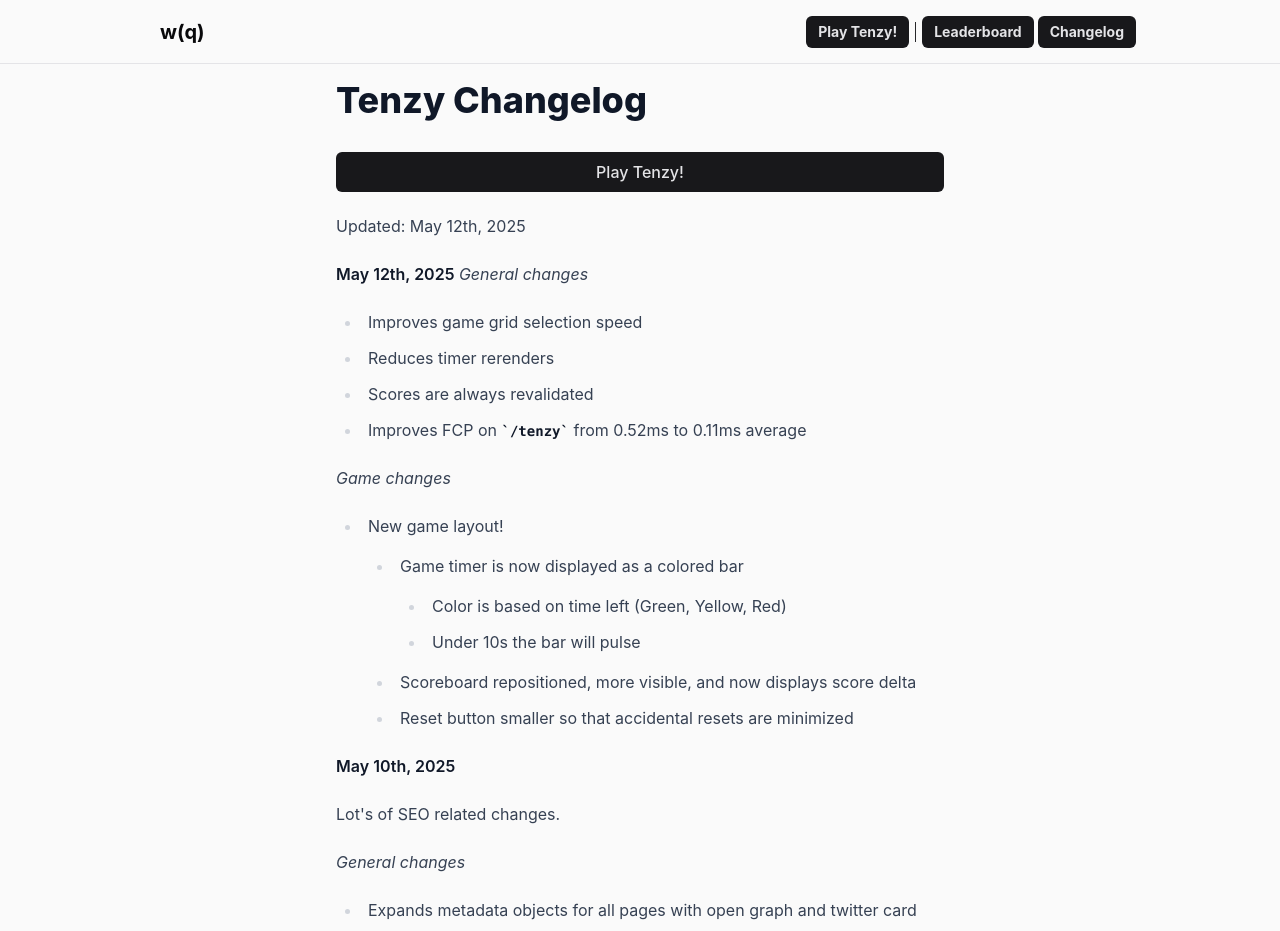
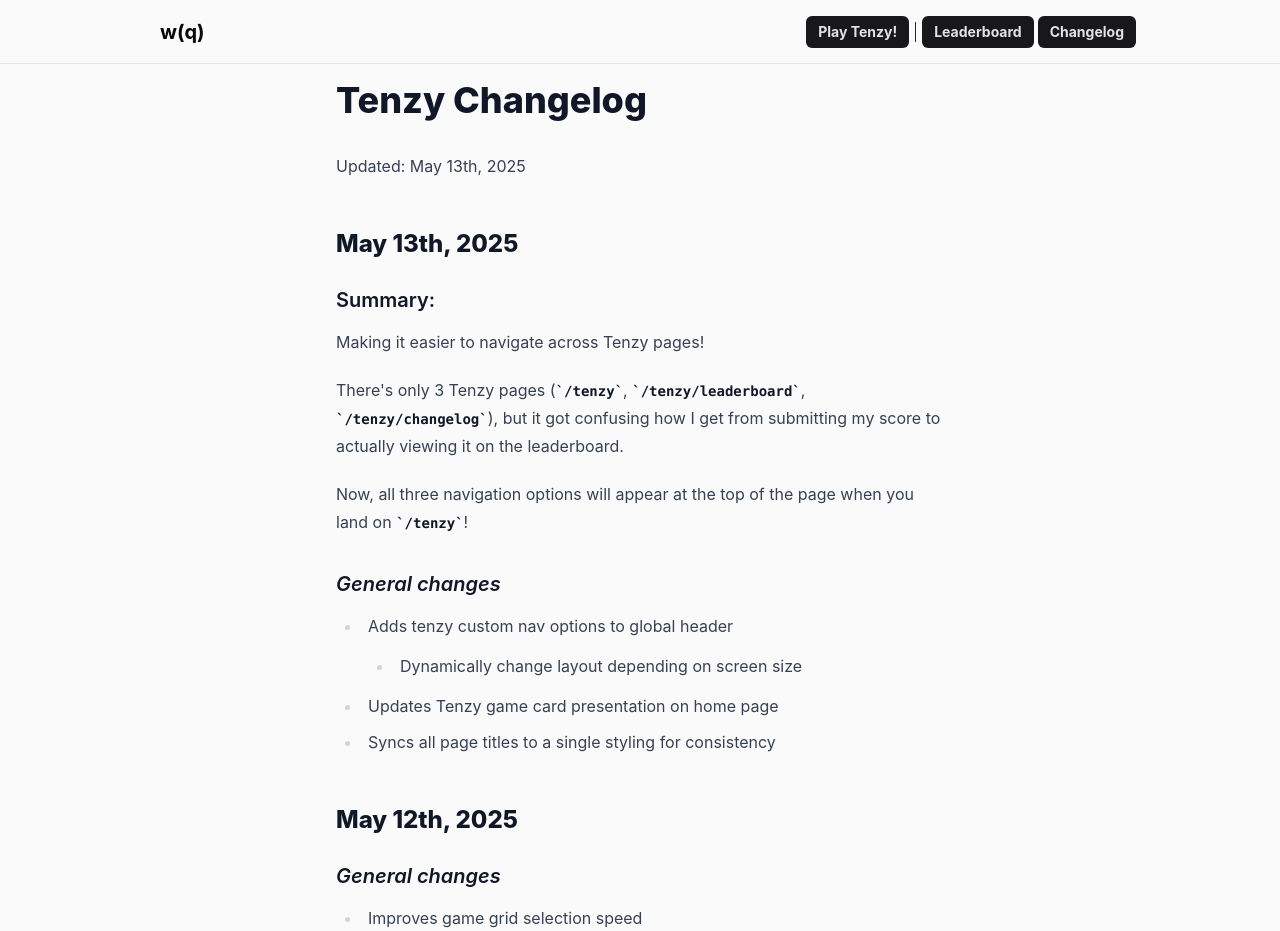
Before and after one commit to Sanghawk/fruitbox-practice, a Next.js app: page /tenzy/changelog in a window 1280 px wide. Shown: the top 931 px of the page. Built offline with nearby package versions, Linux system fonts and the light colour scheme.

Commit message:
updates changelog, unifies h1 styling, updates content and styling for tenzy game card and start screen

```diff
--- a/app/globals.css
+++ b/app/globals.css
@@ -58,6 +58,9 @@
 @layer utilities {
   .base-bg-and-text {
     @apply bg-base-50 dark:bg-base-950 text-base-950 dark:text-base-50;
+  }
+  .page-title {
+    @apply text-4xl font-extrabold;
   }
 }
 
--- a/app/page.tsx
+++ b/app/page.tsx
@@ -13,8 +13,8 @@ export default function Home() {
         type="application/ld+json"
         dangerouslySetInnerHTML={{ __html: JSON.stringify(jsonLd) }}
       />
-      <div className="mx-4">
-        <div className="py-4 flex gap-2">
+      <div className="w-full mx-auto max-w-screen-sm p-4">
+        <div className="">
           <TenzyGameCard />
         </div>
       </div>
--- a/app/tenzy/changelog/page.mdx
+++ b/app/tenzy/changelog/page.mdx
@@ -1,21 +1,34 @@
-import Link from "next/link";
-
 # Tenzy Changelog
 
-<Link href="/tenzy">
-  <button className="btn btn-md btn-primary w-full">Play Tenzy!</button>
-</Link>
-Updated: May 12th, 2025
+Updated: May 13th, 2025
 
-**May 12th, 2025**
-_General changes_
+## **May 13th, 2025**
+
+### Summary:
+
+Making it easier to navigate across Tenzy pages!
+
+There's only 3 Tenzy pages (`/tenzy`, `/tenzy/leaderboard`, `/tenzy/changelog`), but it got confusing how I get from submitting my score to actually viewing it on the leaderboard.
+
+Now, all three navigation options will appear at the top of the page when you land on `/tenzy`!
+
+### _General changes_
+
+- Adds tenzy custom nav options to global header
+  - Dynamically change layout depending on screen size
+- Updates Tenzy game card presentation on home page
+- Syncs all page titles to a single styling for consistency
+
+## **May 12th, 2025**
+
+### _General changes_
 
 - Improves game grid selection speed
 - Reduces timer rerenders
 - Scores are always revalidated
 - Improves FCP on `/tenzy` from 0.52ms to 0.11ms average
 
-_Game changes_
+### _Game changes_
 
 - New game layout!
   - Game timer is now displayed as a colored bar
@@ -24,11 +37,11 @@ _Game changes_
   - Scoreboard repositioned, more visible, and now displays score delta
   - Reset button smaller so that accidental resets are minimized
 
-**May 10th, 2025**
+## **May 10th, 2025**
 
 Lot's of SEO related changes.
 
-_General changes_
+### _General changes_
 
 - Expands metadata objects for all pages with open graph and twitter card support
   - `/`
@@ -39,26 +52,26 @@ _General changes_
 - Supports use of JSON-LD injections
 - Fixes heading structure (i.e.) h1 is now only for significant page titles
 
-**May 9th, 2025**
+## **May 9th, 2025**
 
-_General changes_
+### _General changes_
 
 - Full leaderboard page for tenzy
 
-**May 8th, 2025**
+## **May 8th, 2025**
 
-_General changes_
+### _General changes_
 
 - Moved **Tenzy** into `/tenzy`. `/` is now used for home page for other **While In Queue** games.
 - Created `/tenzy/changelog` to view updates made to **Tenzy**
 - Fixed typo in Tenzy instructions 😉 and adds link to `/tenzy/changelog`
 - Header title changed and now takes you to `/`
 
-_Game changes_
+### _Game changes_
 
 - Added a sound effect when find group sums of 10.
 
-_Balancing_
+### _Balancing_
 
 Adjusted number distribution to create more strategic gameplay:
 
--- a/app/tenzy/components/Leaderboard.tsx
+++ b/app/tenzy/components/Leaderboard.tsx
@@ -4,7 +4,7 @@ import { Score } from "@/app/tenzy/types";
 export default async function Leaderboard({ scores }: { scores: Score[] }) {
   return (
     <div className="">
-      <h1 className="text-2xl mb-4 font-bold">Tenzy Leaderboard</h1>
+      <h1 className="page-title mb-4">Tenzy Leaderboard</h1>
       <ol className="pl-0 flex flex-col gap-2">
         {scores.map((s, i) => (
           <li
--- a/app/tenzy/views/EndScreen/EndScreen.tsx
+++ b/app/tenzy/views/EndScreen/EndScreen.tsx
@@ -17,7 +17,7 @@ export default async function EndScreen() {
           <div className="h-full mx-4 flex flex-col justify-center gap-4">
             <div>
               <div className="text-center mb-4">
-                <h2 className="text-4xl font-bold">Game Over</h2>
+                <h2 className="page-title">Game Over</h2>
               </div>
               <div className="flex flex-col gap-4">
                 <FinalScoreMessage />
--- a/app/tenzy/views/StartScreen/StartScreen.tsx
+++ b/app/tenzy/views/StartScreen/StartScreen.tsx
@@ -10,7 +10,7 @@ export default function StartScreen() {
           <div className="h-full mx-4 flex flex-col justify-center gap-4">
             <div>
               <div className="text-center mb-4">
-                <h1 className="text-4xl font-bold">Tenzy</h1>
+                <h1 className="page-title">Tenzy</h1>
               </div>
               <Instructions />
             </div>
@@ -30,9 +30,18 @@ function Instructions() {
     <div className="prose dark:prose-invert">
       <h3>How to play</h3>
       <TenzyDescription />
-      <p>
-        View updates to the game: <Link href="/tenzy/changelog">Changelog</Link>
-      </p>
+      <h4>Links</h4>
+      <ul>
+        <li>
+          View updates to the game:{" "}
+          <Link href="/tenzy/changelog">Changelog</Link>
+        </li>
+
+        <li>
+          View the leaderboard:{" "}
+          <Link href="/tenzy/leaderboard">Leaderboard</Link>
+        </li>
+      </ul>
       <p>Good luck!</p>
     </div>
   );
@@ -53,22 +62,14 @@ export function TenzyGameCard() {
     <div className="p-8 ring-1 ring-base-200 dark:ring-base-900 text-base-900 dark:text-base-50 rounded-md px-2 py-1">
       <div className="flex flex-col justify-between p-4">
         <div className="text-left mb-4">
-          <h2 className="text-4xl font-bold">Tenzy</h2>
+          <h2 className="page-title">Tenzy</h2>
         </div>
-        <div className="text-sm mb-4">
-          <TenzyDescription />
-        </div>
+        <Instructions />
         <div></div>
         <div className="flex justify-end">
           <div className="flex gap-2">
             <Link className="px-5 py-2.5 btn btn-sm btn-primary" href="/tenzy">
-              Play
-            </Link>
-            <Link
-              className="px-5 py-2.5 btn btn-sm btn-primary text-sm"
-              href="/tenzy/leaderboard"
-            >
-              🏆
+              Play Tenzy!
             </Link>
           </div>
         </div>
```
